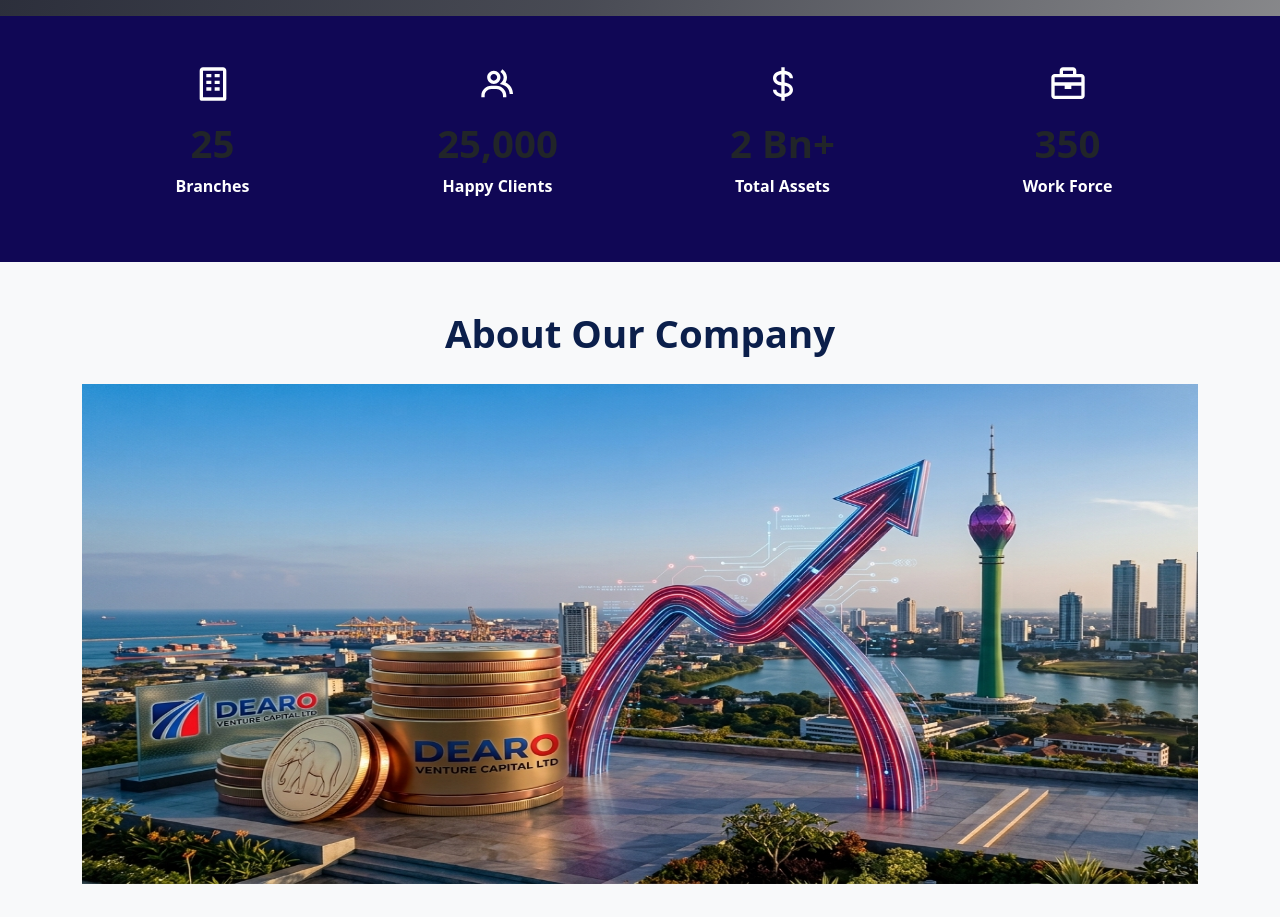
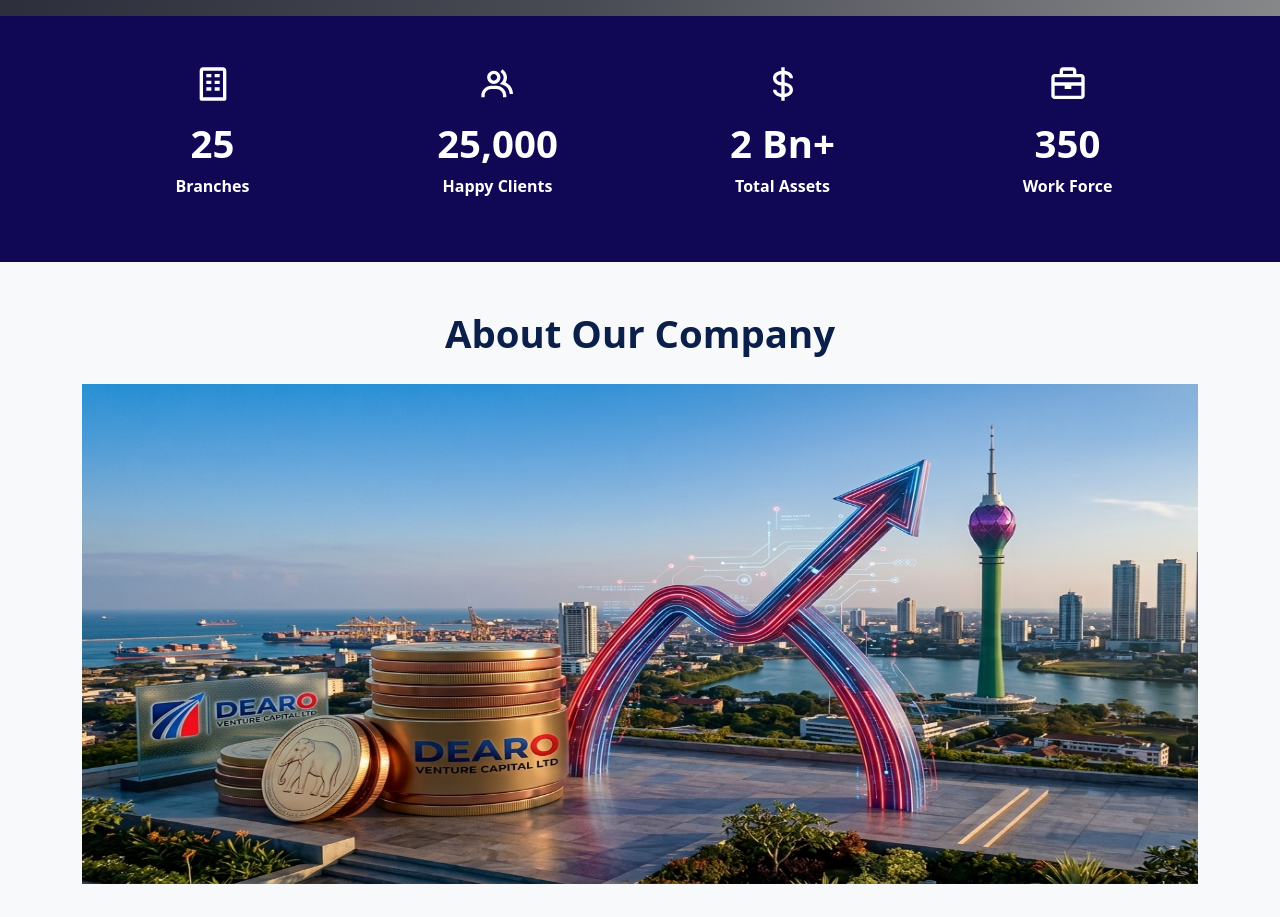
Before and after one commit to drtdsamarawickrama/dearoventurecapital_website, a Next.js app: page / in a window 1280 px wide. Shown: the part 900-1817 px from the top of the page. Built offline with nearby package versions, Linux system fonts and the light colour scheme; grey boxes are pictures that could not be loaded.

Commit message:
mod:stat

```diff
--- a/components/Stats/Stats.tsx
+++ b/components/Stats/Stats.tsx
@@ -33,7 +33,7 @@ export default function Stats() {
               </div>
 
               {/* Animated Number */}
-              <h3 className="display-5 fw-bold mb-2">
+              <h3 className="stats-number display-5 fw-bold mb-2">
                 {inView && typeof stat.value === "number" ? (
                   <CountUp end={stat.value} duration={2} separator="," />
                 ) : (
@@ -60,6 +60,10 @@ export default function Stats() {
           transform: translateY(0);
         }
 
+        .stats-number {
+  color: #ffffff;
+}
+
         h3 {
           font-size: clamp(2rem, 3vw, 2.5rem);
           transition: transform 0.3s ease;
```
